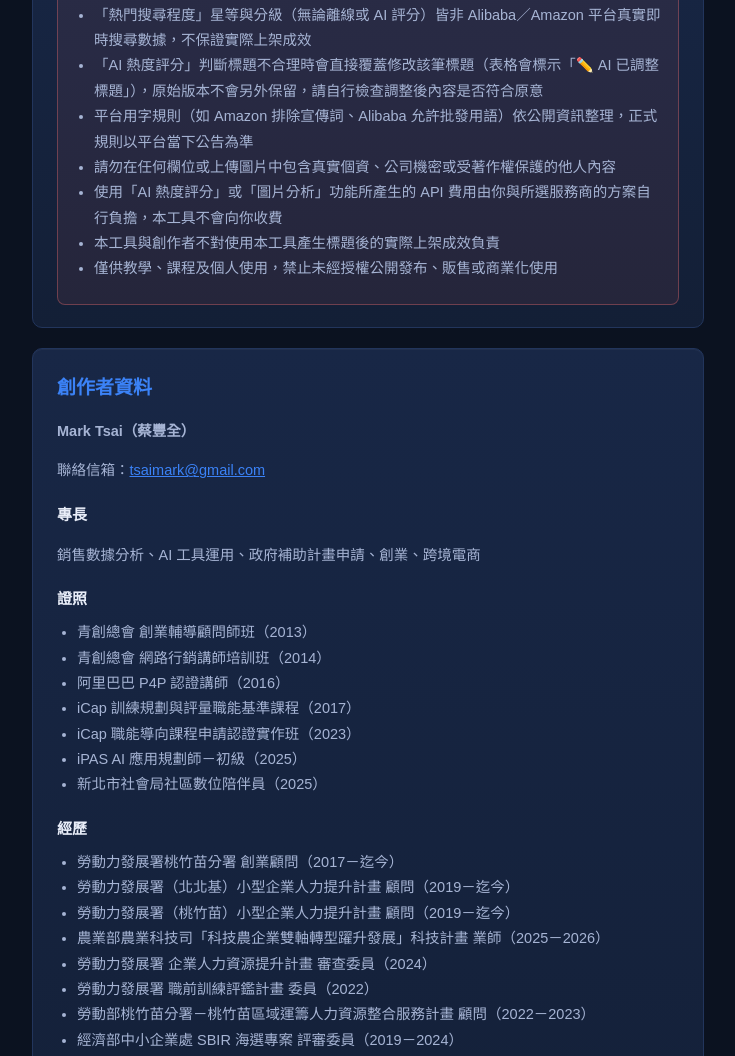
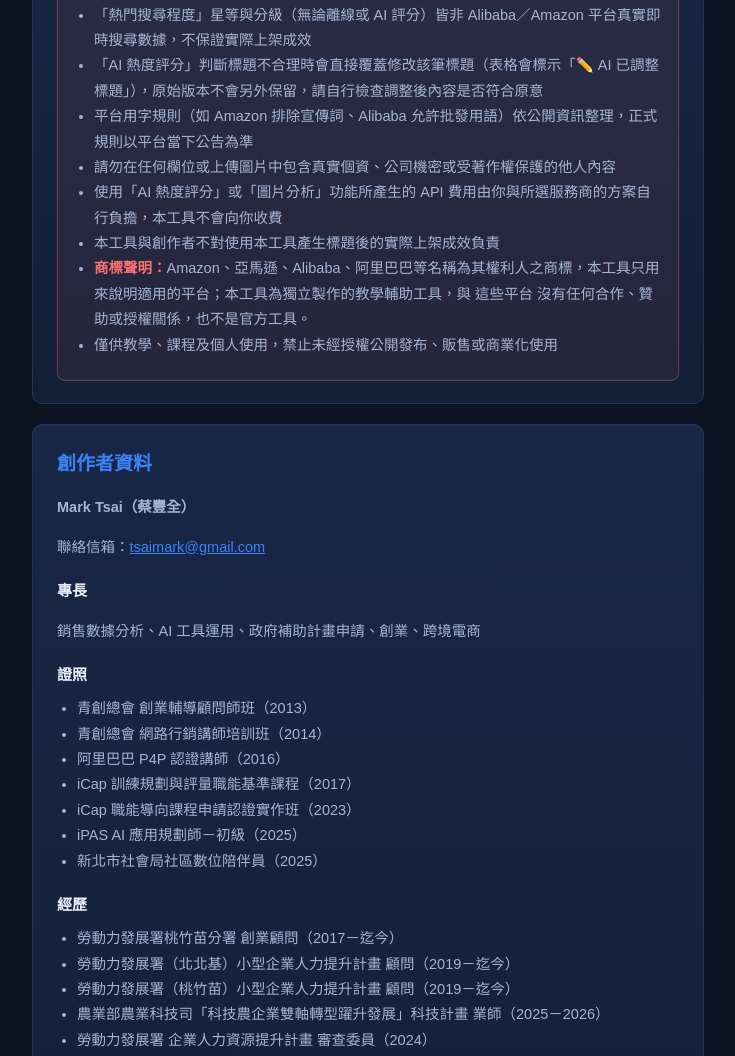
Before and after one commit to M255525/product-title-generator, a plain HTML site: page manual.html in a window 1280 px wide. Shown: the part 4401-5457 px from the top of the page, without its empty margins (272-1007 px from the left). Drawn offline with Linux system fonts and the light colour scheme.

Commit message:
智財權檢查：加註商標／來源聲明與相關調整
Co-Authored-By: Claude Opus 5.5 <noreply@anthropic.com>

```diff
--- a/manual.html
+++ b/manual.html
@@ -174,6 +174,7 @@
         <li>請勿在任何欄位或上傳圖片中包含真實個資、公司機密或受著作權保護的他人內容</li>
         <li>使用「AI 熱度評分」或「圖片分析」功能所產生的 API 費用由你與所選服務商的方案自行負擔，本工具不會向你收費</li>
         <li>本工具與創作者不對使用本工具產生標題後的實際上架成效負責</li>
+        <li><strong>商標聲明：</strong>Amazon、亞馬遜、Alibaba、阿里巴巴等名稱為其權利人之商標，本工具只用來說明適用的平台；本工具為獨立製作的教學輔助工具，與 這些平台 沒有任何合作、贊助或授權關係，也不是官方工具。</li>
         <li>僅供教學、課程及個人使用，禁止未經授權公開發布、販售或商業化使用</li>
       </ul>
     </div>
```
